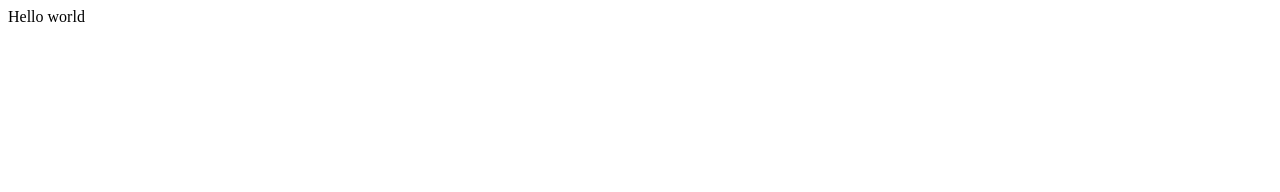
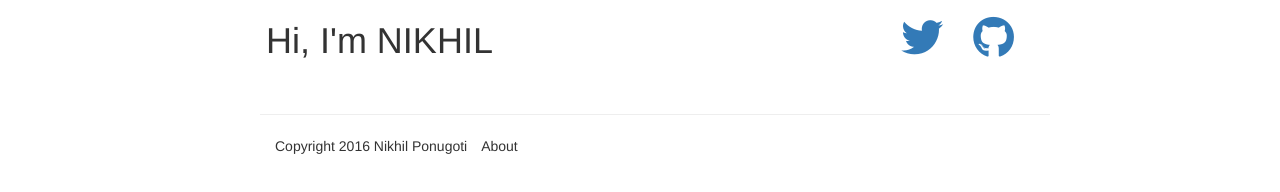
Before and after one commit to acharohith/ponugon.github.io, a plain HTML site: page index.html in a window 1280 px wide. Drawn offline with nearby package versions, Linux system fonts and the light colour scheme.

Commit message:
Add header, twitter,github icons

```diff
--- a/index.html
+++ b/index.html
@@ -1 +1,36 @@
-Hello world
+<!DOCTYPE html>
+<html lang='en'>
+<head>
+	<meta charset='UTF-8' />
+	<meta name='viewport' content='width=device-width, initial-scale=1.0'>
+	<title>Nikhil Ponugoti</title>
+	<link rel='stylesheet' href='css/bootstrap.min.css'>
+	<link rel="stylesheet" href="css\font-awesome-4.6.3\css/font-awesome.min.css">
+	<link rel='stylesheet' href='style.css'>
+</head>
+
+
+	<div class='container'>
+		<div class='row'>
+			<div class='navbar col-md-8 col-md-offset-2'>
+				<h1 class='navbar-header' id='profile'> Hi, I'm NIKHIL  </h1>
+				<ul class='nav navbar-nav navbar-right'>
+				<li class='nav'><a href="https://twitter.com/nikhil_p8" ><i class="fa fa-twitter fa-3x" aria-hidden="true"></i></a></li>
+				<li class='nav'><a href="https://github.com/ponugon" ><i class="fa fa-github fa-3x" aria-hidden="true"></i></a></li>
+				</ul>
+			</div>
+
+
+  		</div>
+
+  	<hr class='col-md-8 col-md-offset-2'>
+  	<footer class='col-md-8 col-md-offset-2'>
+  		<ul class='unstyled list-inline'>
+  			<li>Copyright 2016 Nikhil Ponugoti</li>
+  			<li>About</li>
+  		</ul>
+  	</footer>
+  	</div>
+
+
+</html>
```
